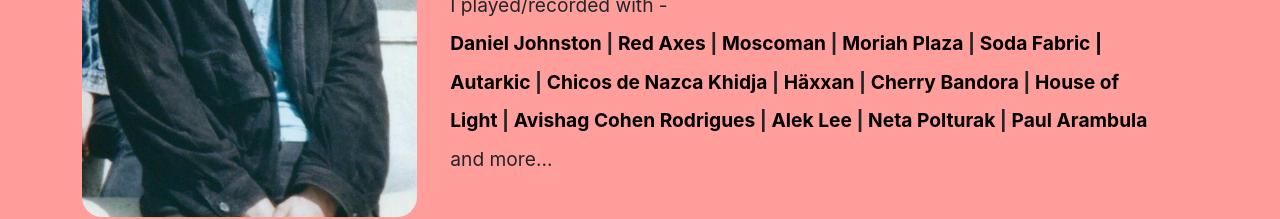
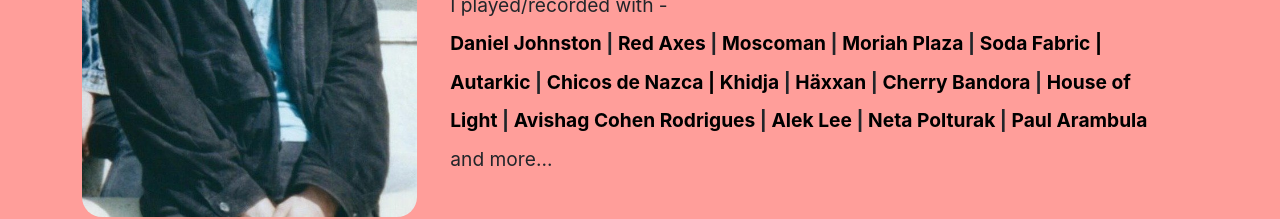
Before and after one commit to tamirchn1/Tamir-Chen-s-website, a React (Create React App) app: page /About in a window 1280 px wide. Shown: the part 552-771 px from the top of the page. Built offline with nearby package versions, Linux system fonts and the light colour scheme.

Commit message:
added khidja

```diff
--- a/src/components/About.jsx
+++ b/src/components/About.jsx
@@ -35,7 +35,7 @@
             </a>{" "}
             <a href="https://www.facebook.com/AutarkicAutarkic">Autarkic</a> |{" "}
             <a href="https://www.facebook.com/profile.php?id=100059272549565">
-              Chicos de Nazca
+              Chicos de Nazca |
             </a>{" "}
             <a href="https://www.facebook.com/khidja.official">Khidja</a> |{" "}
             <a href="https://www.facebook.com/xhaxxanx">Häxxan</a> |{" "}
```
